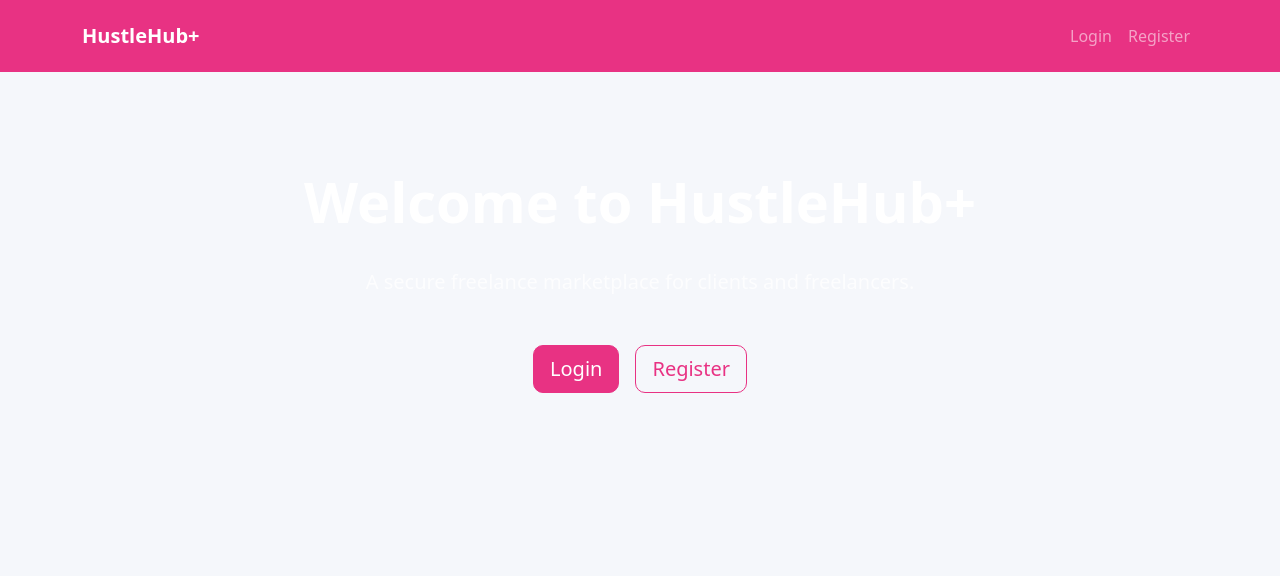
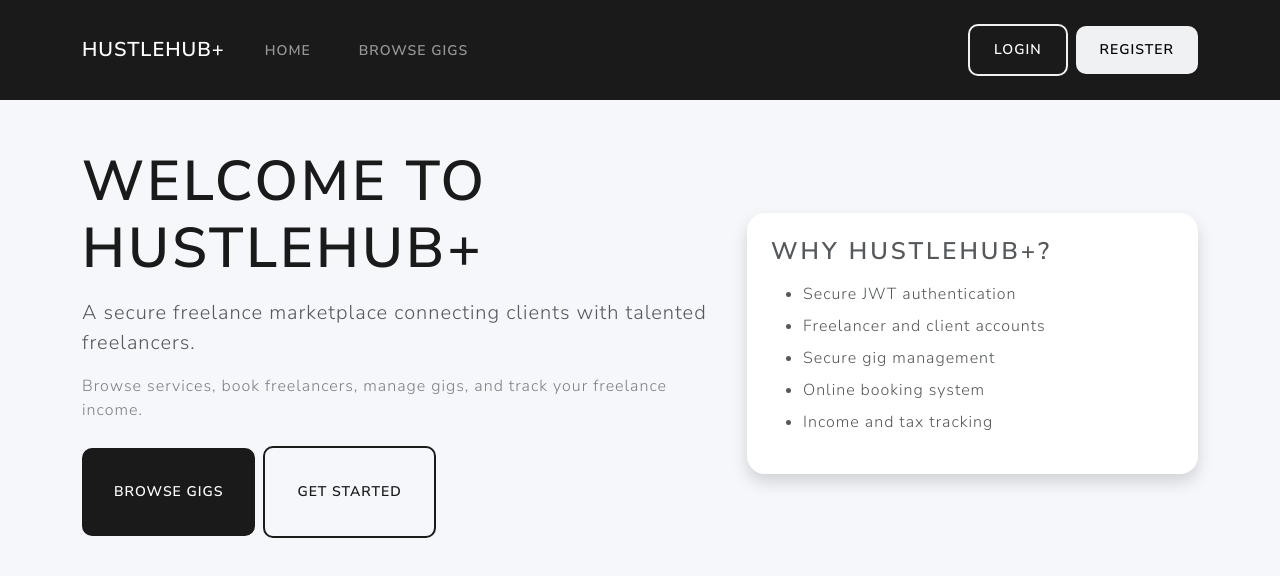
Before and after one commit to samanthareddy7/HustleHubPlus, a React app in the folder frontend/: page / in a window 1280 px wide. Shown: the top 576 px of the page. Built offline with nearby package versions, Linux system fonts and the light colour scheme; no server answers; the HTML template or start-up script is replaced by a standard one.

Commit message:
Refactor App component to include Navbar and ProtectedRoute; update routing and improve API error handling in services

```diff
--- a/frontend/src/App.jsx
+++ b/frontend/src/App.jsx
@@ -1,47 +1,15 @@
 import { BrowserRouter, Routes, Route, Link } from "react-router-dom";
 
-import Login from "./components/Login";
-import Register from "./components/Register";
+import Navbar from "./components/Navbar";
+import ProtectedRoute from "./components/ProtectedRoute";
+
+import Home from "./pages/home";
+
+import Login from "./pages/Login";
+import Register from "./pages/Register";
+import Dashboard from "./pages/Dashboard"
 
 import "./App.css";
-
-function Home() {
-    return (
-        <div className="container py-5">
-
-            <div className="text-center">
-
-                <h1 className="display-4 fw-bold">
-                    Welcome to HustleHub+
-                </h1>
-
-                <p className="lead text-muted mt-3">
-                    A secure freelance marketplace for clients and freelancers.
-                </p>
-
-                <div className="mt-4">
-
-                    <Link
-                        to="/login"
-                        className="btn btn-primary btn-lg me-2"
-                    >
-                        Login
-                    </Link>
-
-                    <Link
-                        to="/register"
-                        className="btn btn-outline-primary btn-lg"
-                    >
-                        Register
-                    </Link>
-
-                </div>
-
-            </div>
-
-        </div>
-    );
-}
 
 
 function App() {
@@ -49,58 +17,22 @@
     return (
         <BrowserRouter>
 
-            <nav className="navbar navbar-expand-lg bg-primary navbar-dark">
-
-                <div className="container">
-
-                    <Link
-                        className="navbar-brand fw-bold"
-                        to="/"
-                    >
-                        HustleHub+
-                    </Link>
-
-                    <div className="navbar-nav ms-auto">
-
-                        <Link
-                            className="nav-link"
-                            to="/login"
-                        >
-                            Login
-                        </Link>
-
-                        <Link
-                            className="nav-link"
-                            to="/register"
-                        >
-                            Register
-                        </Link>
-
-                    </div>
-
-                </div>
-
-            </nav>
-
+            <Navbar />
 
             <main>
 
                 <Routes>
+                     <Route path="/" element={<Home />} />
 
-                    <Route
-                        path="/"
-                        element={<Home />}
-                    />
+                     <Route path="/login" element={<Login />} />
 
-                    <Route
-                        path="/login"
-                        element={<Login />}
-                    />
+                     <Route path="/register" element={<Register />} />
 
-                    <Route
-                        path="/register"
-                        element={<Register />}
-                    />
+                     <Route path="/dashboard" element={ <ProtectedRoute> <Dashboard /> </ProtectedRoute> } />
+
+                     <Route path="/gigs" element={ <div className="container py-5"> <h1>Browse Gigs</h1> <p> Gig marketplace coming next. </p> </div> } />
+
+                     <Route path="*" element={ <div className="container py-5"> <h1>404</h1> <p> Page not found. </p> </div> } />
 
                 </Routes>
 
--- a/frontend/src/main.jsx
+++ b/frontend/src/main.jsx
@@ -2,7 +2,7 @@
 import { createRoot } from 'react-dom/client'
 
 import 'bootstrap/dist/css/bootstrap.min.css'
-import 'bootswatch/dist/quartz/bootstrap.min.css'
+import 'bootswatch/dist/lux/bootstrap.min.css'
 import './index.css'
 import App from './App.jsx'
 
--- a/frontend/src/services/api.js
+++ b/frontend/src/services/api.js
@@ -2,116 +2,6 @@
 //centralises the location of the backend
 //instead of making every conpoment independently find the backend, we store it here
 const API_URL = import.meta.env.VITE_API_URL;
-
-//generic api request
-
-export const apiRequest = async (path, options = {}) => {
-    const token = getToken();
-
-    const headers = {
-        'Content-Type':'application/json',
-        ...options.headers
-    };
-
-    if(token){
-        headers.Authorization = 'Bearer ${token}';
-    }
-
-    const response = await fetch('${API_URL}${path}', {
-        ...options,
-        headers
-    });
-
-    const data = await response.json().catch(() => ({}));
-
-    if (!response.ok){
-        throw new Error(data.error || 'Request failed');
-    }
-
-    return data;
-};
-//req the health information
-//asynchronous rrquest because it is a network request
-const getHealth = async () => {
-    const response = await fetch(
-        `${API_URL}/health`
-    );
-
-    if(!response.ok){
-        throw new Error(
-            "Could not connect to the backend"
-        );
-
-        const data = await response.json();
-
-    }
-
-    return data;
-};
-
-const registerUser = async(
-    registratioData
-) => {
-    //send reqs to the backend = communicating with reg endpoint
-    const response = await fetch(
-        `${API_URL}/auth/register`,
-        {
-            //specify http method using
-            method:"POST",
-
-
-            //tells the backend that the reg body has json data
-            headers: {
-                "Content-Type": "application/json"
-            },
-            body: JSON.stringify(registratioData)
-
-        }
-    );
-    //converting the backend json res into js
-    const data = await response .json();
-
-    if(!response.ok){
-        throw new Error(
-            data.error || "Registration failed"
-        );
-
-    }
-
-    return data;
-
-};
-
-const loginUser = async(
-    loginData
-) => {
-    const response = await fetch(
-        `${API_URL}/auth/login`,
-        {
-            method: "POST",
-            headers: {
-                "Content-Type": "application/json"
-            },
-            body: JSON.stringify(registratioData)
-        }
-    );
-
-    const data = await response.json();
-
-    if(!response.ok){
-        throw new Error(
-            data.error || "Login failed."
-        );
-    }
-
-    return data;
-};
-
-export{
-    getHealth,
-    registerUser,
-    loginUser
-};
 
 //for authentication and token management
 //jwt is stored in sessionStorage not localStorage
@@ -134,3 +24,127 @@
     const user = sessionStorage.getItem('user');
     return user ? JSON.parse(user) : null;
 };
+
+//generic api request
+
+export const apiRequest = async (path, options = {}) => {
+    const token = getToken();
+
+    const headers = {
+        'Content-Type':'application/json',
+        ...options.headers
+    };
+
+    if(token){
+        headers.Authorization = `Bearer ${token}`;
+    }
+
+    try {
+        console.log("API REQUEST:", `${API_URL}${path}`);
+        console.log("METHOD:", options.method || "GET");
+        console.log("BODY:", options.body);
+
+        const response = await fetch(`${API_URL}${path}`, {
+            ...options,
+            headers
+        });
+
+        console.log("API STATUS:", response.status);
+
+        const data = await response.json().catch(() => ({}));
+
+        console.log("API RESPONSE:", data);
+
+        if (!response.ok) {
+            throw new Error(
+                data.error ||
+                data.message ||
+                `Request failed with status ${response.status}`
+            );
+        }
+
+        return data;
+
+    } catch (error) {
+        console.error("API REQUEST ERROR:", error);
+
+        if (error instanceof TypeError) {
+            throw new Error(
+                "Unable to connect to the backend. Check that the API is running and the API URL is correct."
+            );
+        }
+
+        throw error;
+    }
+};
+
+//req the health information
+//asynchronous rrquest because it is a network request
+const getHealth = async () => {
+    const response = await fetch(
+        `${API_URL}/health`
+    );
+
+    if(!response.ok){
+        throw new Error(
+            "Could not connect to the backend"
+        );
+
+    }
+
+    const data = await response.json();
+
+    return data;
+};
+
+
+const registerUser = async (registrationData) => {
+
+    return apiRequest("/auth/register", {
+        method: "POST",
+        body: JSON.stringify(registrationData)
+    });
+
+};
+
+const loginUser = async (loginData) => {
+
+    return apiRequest("/auth/login", {
+        method: "POST",
+        body: JSON.stringify(loginData)
+    });
+
+};
+
+//gigs
+
+const getGigs = async () => {
+    return apiRequest("/gigs");
+};
+
+const getMyGigs = async () => {
+    return apiRequest("/gigs/mine/list");
+};
+
+const getMyBookings = async () => {
+    return apiRequest("/bookings/mine");
+};
+
+const getFreelancerBookings = async () => {
+    return apiRequest("/bookings/freelancer");
+};
+
+const getFreelancerIncome = async () => {
+    return apiRequest("/transactions/income");
+};
+
+export{
+    getHealth,
+    registerUser,
+    loginUser,
+    getGigs,
+    getMyGigs,
+    getMyBookings,
+    getFreelancerBookings,
+    getFreelancerIncome
+};
```
